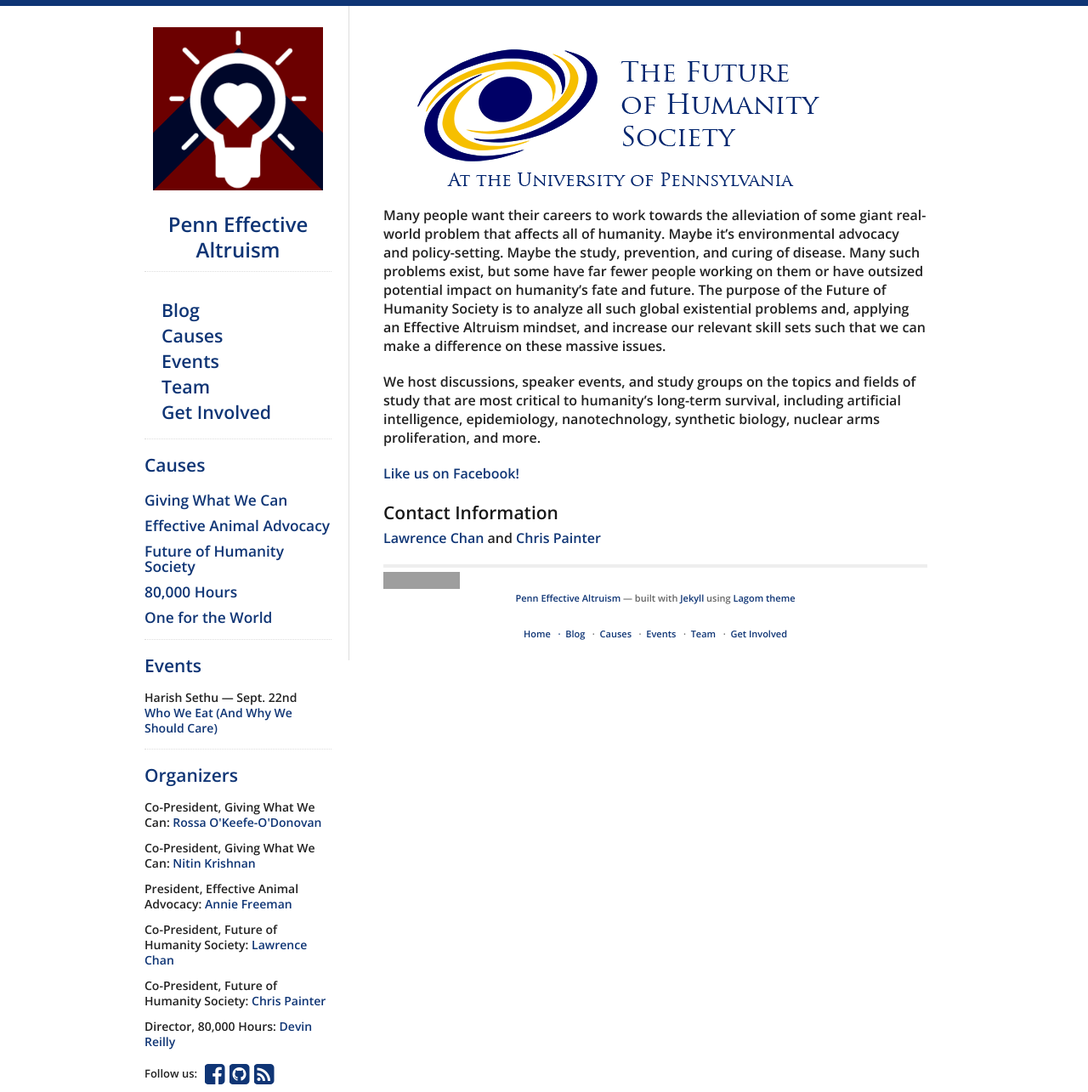
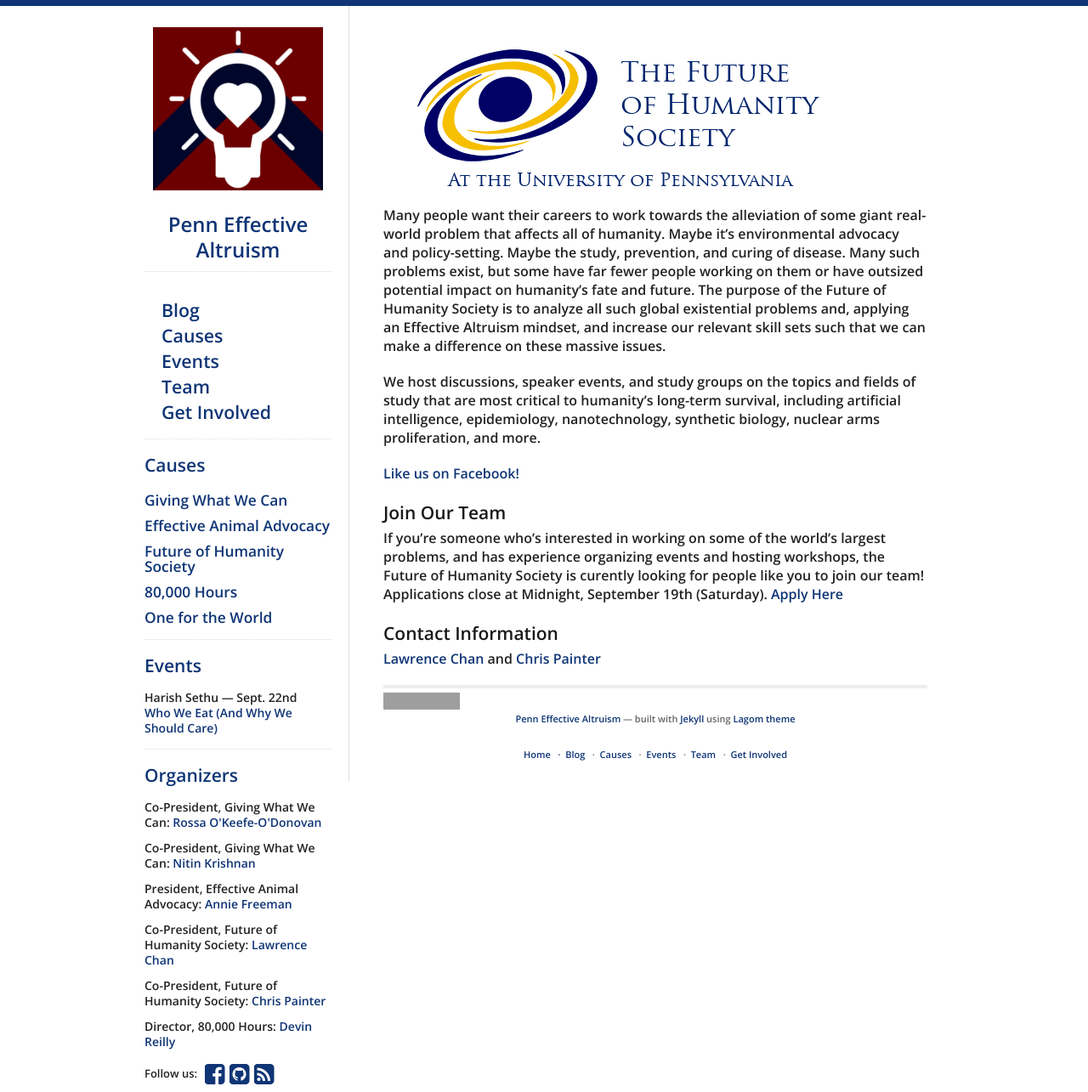
Before and after one commit to pennea/pennea.github.io, a Jekyll site: the page built from Cause3-future_humanity.md, in a window 1280 px wide. Shown: the whole page at 85% size. Built offline with Jekyll 4.4.1, drawn with Linux system fonts in a browser that asks for light colours; nearby versions of some CDN libraries; grey boxes are pictures that could not be loaded.

Commit message:
Added FHS App to Page

```diff
--- a/Cause3-future_humanity.md
+++ b/Cause3-future_humanity.md
@@ -11,5 +11,9 @@
 
 [Like us on Facebook!](https://www.facebook.com/futureofhumanitysociety/timeline)
 
+####Join Our Team
+If you're someone who's interested in working on some of the world's largest problems, and has experience organizing events and hosting workshops, the Future of Humanity Society is curently looking for people like you to join our team! Applications close at Midnight, September 19th (Saturday).
+[Apply Here](http://facebook.us11.list-manage.com/track/click?u=382f33ac00c5e5db6b23327eb&id=14983089e9&e=cd4c4ee77b)
+
 ####Contact Information
 [Lawrence Chan](/team/#Lawrence-Chan) and [Chris Painter](/team/#Chris-Painter)
```
